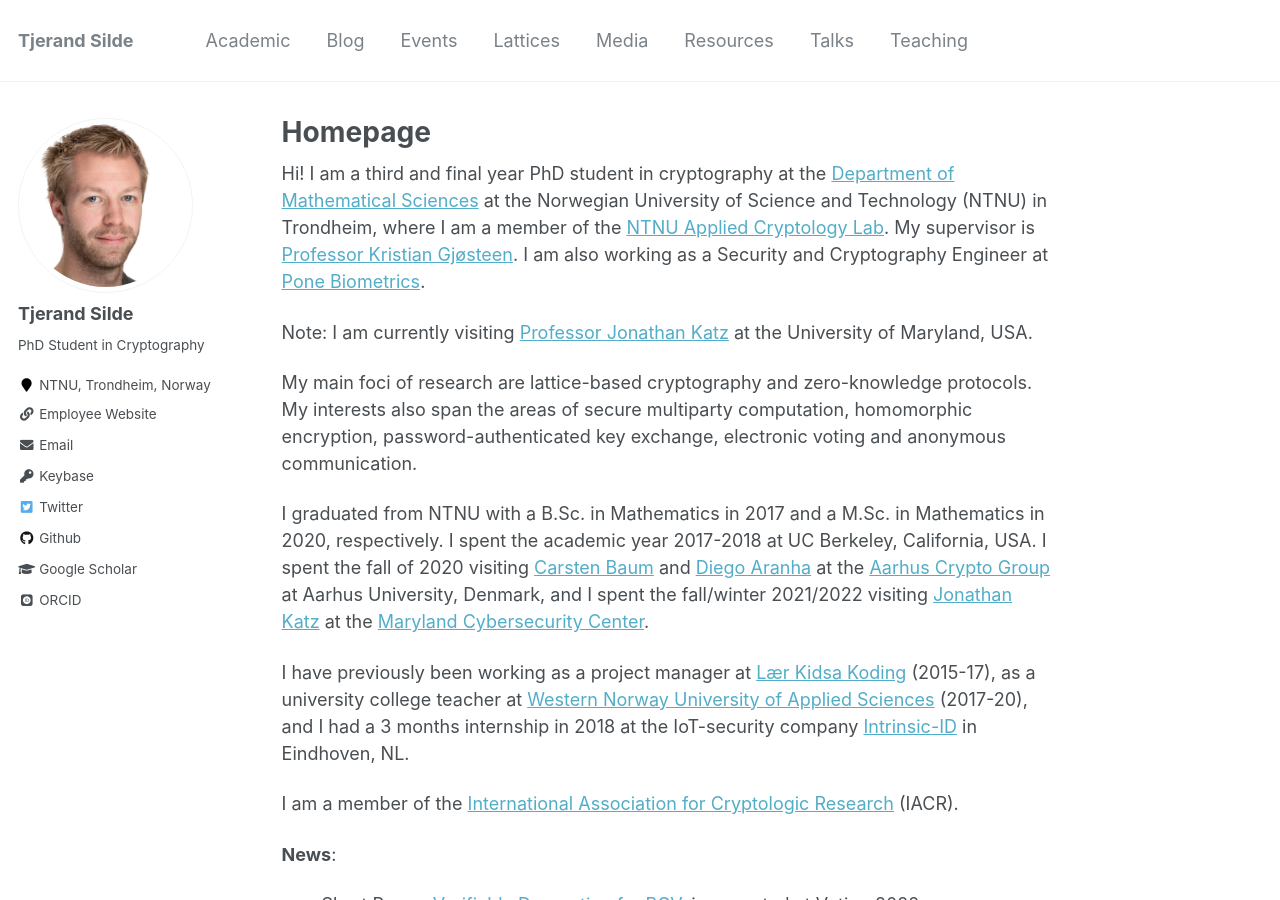
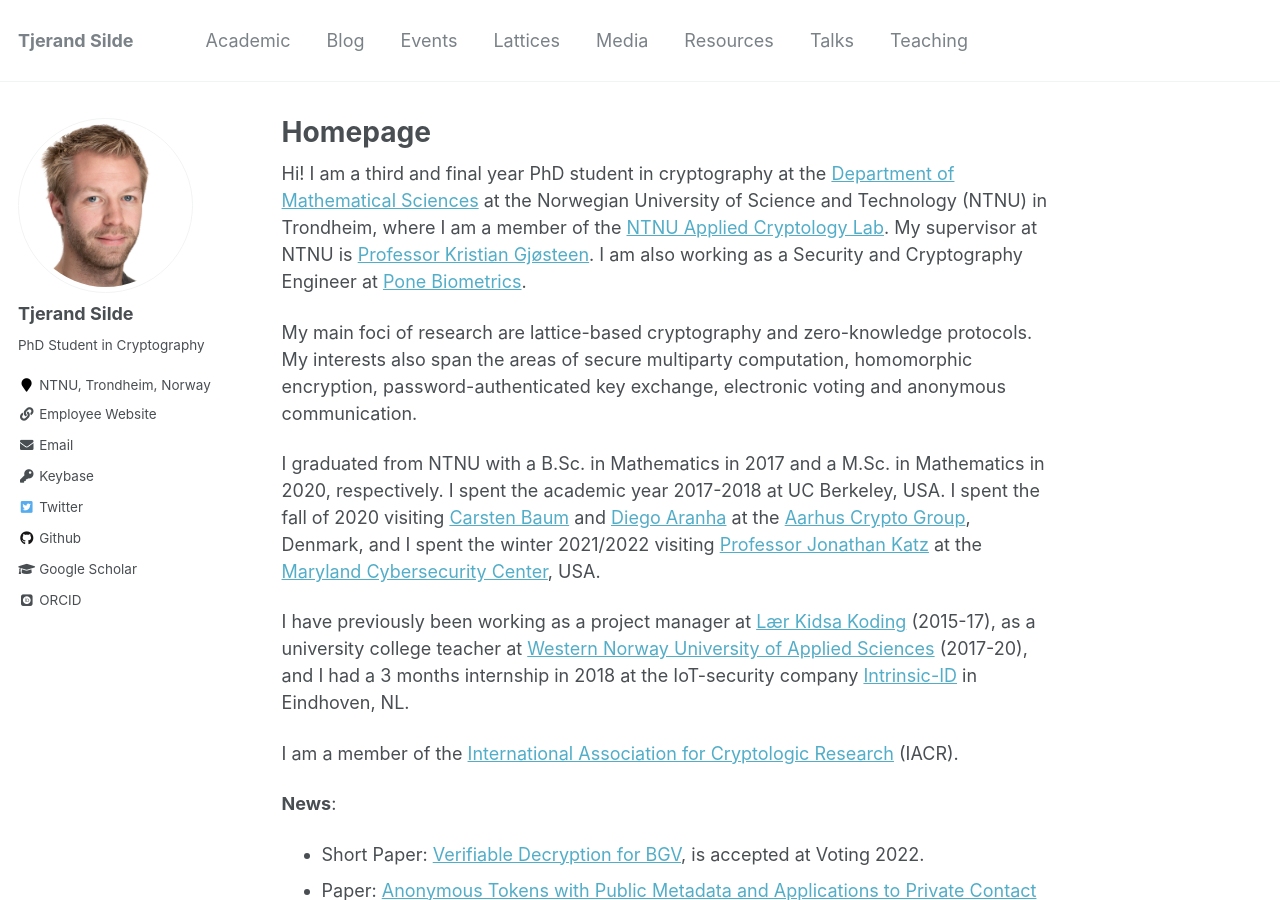
Before and after one commit to tjesi/tjesi.github.io, a Jekyll site: the page built from _pages/about.md, in a window 1280 px wide and 900 px high. Built offline with Jekyll 4.4.1, drawn with Linux system fonts in a browser that asks for light colours; some web fonts are replaced.

Commit message:
Update about.md

```diff
--- a/_pages/about.md
+++ b/_pages/about.md
@@ -8,14 +8,12 @@ redirect_from:
   - /about.html
 ---
 
-Hi! I am a third and final year PhD student in cryptography at the [Department of Mathematical Sciences](https://www.ntnu.edu/imf) at the Norwegian University of Science and Technology (NTNU) in Trondheim, where I am a member of the [NTNU Applied Cryptology Lab](https://www.ntnu.edu/iik/nacl-lab). My supervisor is [Professor Kristian Gjøsteen](https://www.ntnu.edu/employees/kristian.gjosteen). I am
+Hi! I am a third and final year PhD student in cryptography at the [Department of Mathematical Sciences](https://www.ntnu.edu/imf) at the Norwegian University of Science and Technology (NTNU) in Trondheim, where I am a member of the [NTNU Applied Cryptology Lab](https://www.ntnu.edu/iik/nacl-lab). My supervisor at NTNU is [Professor Kristian Gjøsteen](https://www.ntnu.edu/employees/kristian.gjosteen). I am
 also working as a Security and Cryptography Engineer at [Pone Biometrics](https://ponebiometrics.com).
-
-Note: I am currently visiting [Professor Jonathan Katz](http://www.cs.umd.edu/~jkatz) at the University of Maryland, USA.
 
 My main foci of research are lattice-based cryptography and zero-knowledge protocols. My interests also span the areas of secure multiparty computation, homomorphic encryption, password-authenticated key exchange, electronic voting and anonymous communication.
 
-I graduated from NTNU with a B.Sc. in Mathematics in 2017 and a M.Sc. in Mathematics in 2020, respectively. I spent the academic year 2017-2018 at UC Berkeley, California, USA. I spent the fall of 2020 visiting [Carsten Baum](http://carstenbaum.com) and [Diego Aranha](https://dfaranha.github.io) at the [Aarhus Crypto Group](https://users-cs.au.dk/orlandi/cryptogroup) at Aarhus University, Denmark, and I spent the fall/winter 2021/2022 visiting [Jonathan Katz](http://www.cs.umd.edu/~jkatz) at the [Maryland Cybersecurity Center](https://cyber.umd.edu).
+I graduated from NTNU with a B.Sc. in Mathematics in 2017 and a M.Sc. in Mathematics in 2020, respectively. I spent the academic year 2017-2018 at UC Berkeley, USA. I spent the fall of 2020 visiting [Carsten Baum](http://carstenbaum.com) and [Diego Aranha](https://dfaranha.github.io) at the [Aarhus Crypto Group](https://users-cs.au.dk/orlandi/cryptogroup), Denmark, and I spent the winter 2021/2022 visiting [Professor Jonathan Katz](http://www.cs.umd.edu/~jkatz) at the [Maryland Cybersecurity Center](https://cyber.umd.edu), USA.
 
 I have previously been working as a project manager at [Lær Kidsa Koding](https://www.kidsakoder.no) (2015-17), as a university college teacher at [Western Norway University of Applied Sciences](https://www.hvl.no/en) (2017-20), and I had a 3 months internship in 2018 at the IoT-security company [Intrinsic-ID](https://www.intrinsic-id.com) in Eindhoven, NL.
 
```
